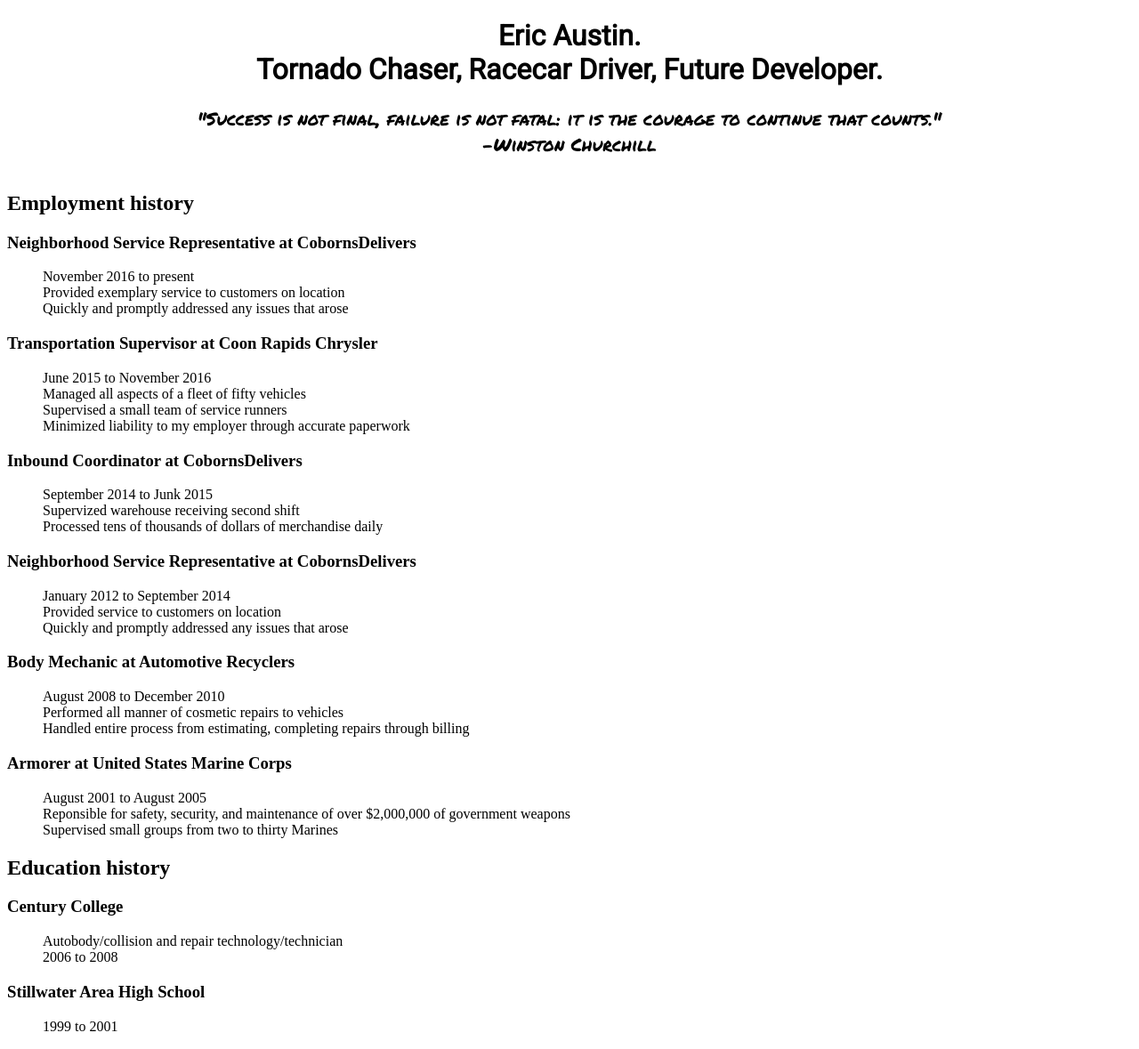
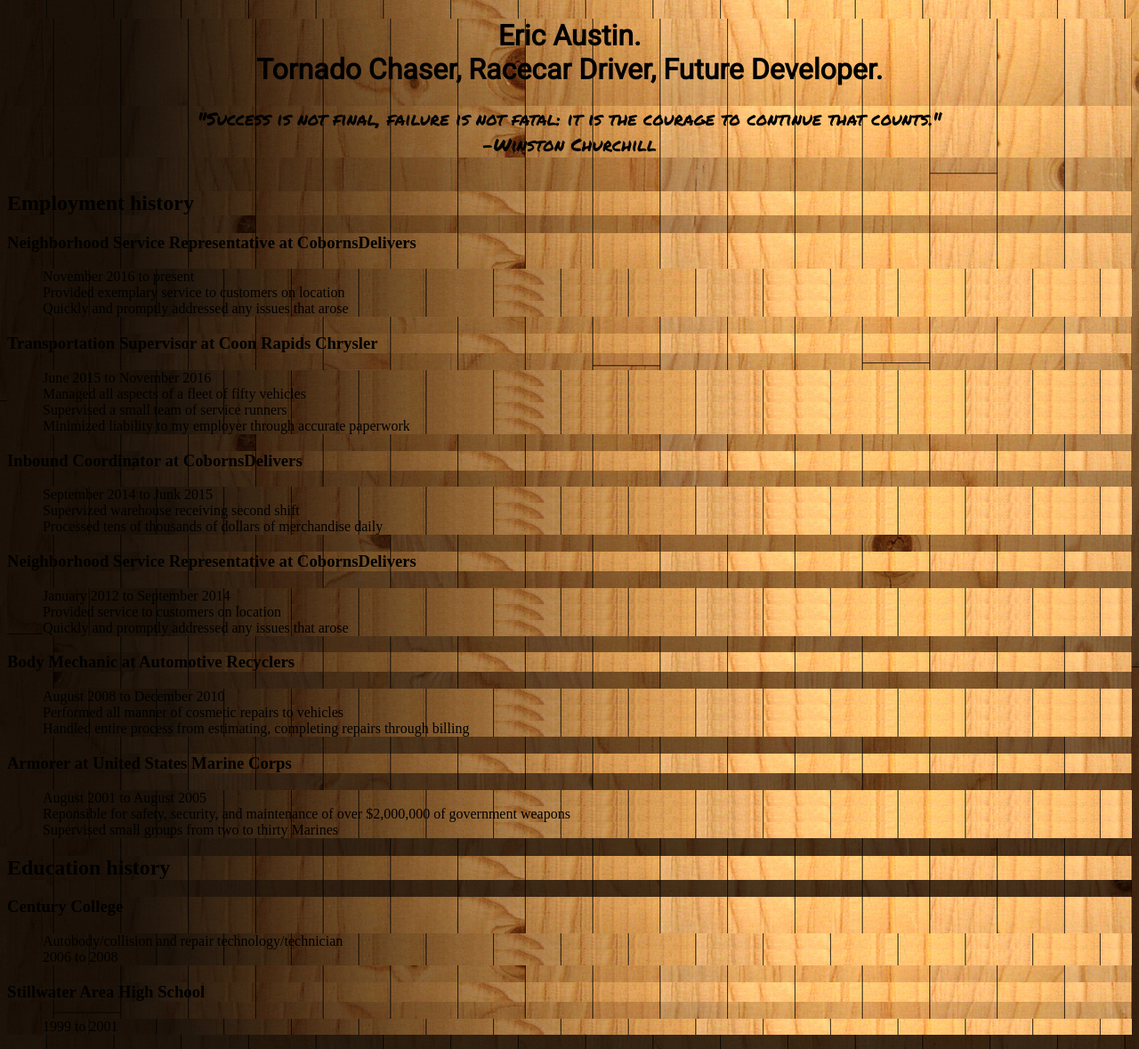
Before and after one commit to EricAustin/ericaustin.github.io, a PHP site: page / in a window 1280 px wide. Shown: the whole page at 89% size. Run offline with PHP 8.4, Linux system fonts and the light colour scheme.

Commit message:
background image

```diff
--- a/style.css
+++ b/style.css
@@ -1,7 +1,11 @@
-*
+* {
+  background-image: url("wooden.jpg");
+}
+
 h1 {
   font-family: 'Roboto', sans-serif;
   }
+
 .quote {
   font-family: 'Permanent Marker', sans-serif;
   font-size: 20px;
```
